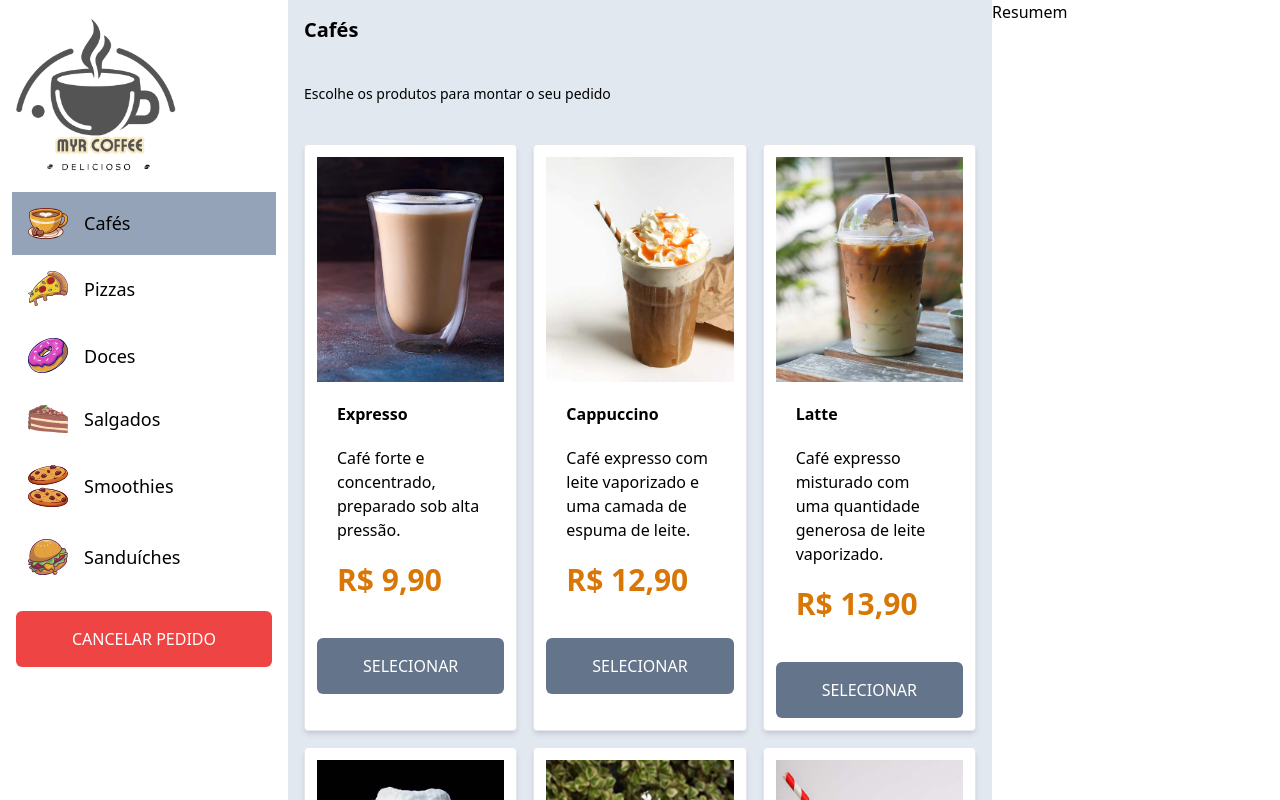
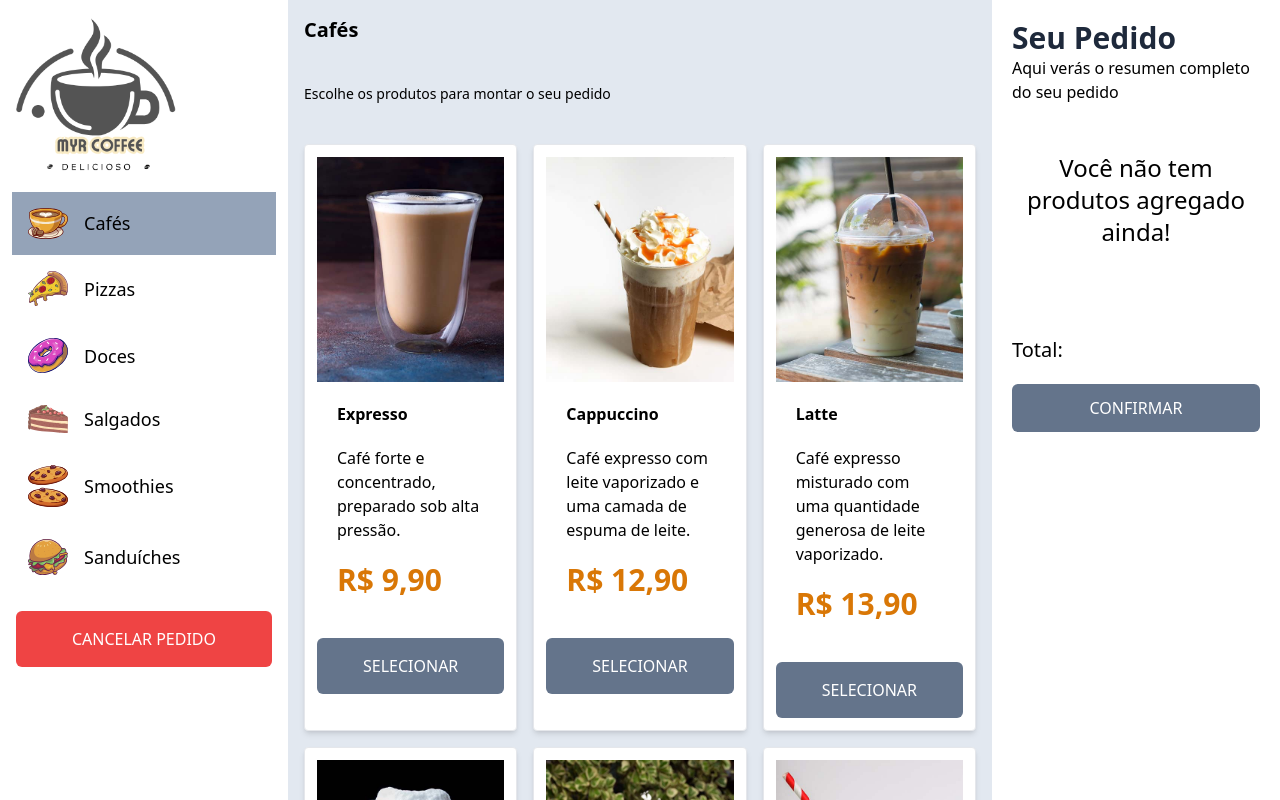
Before and after one commit to maxiamikel19/sistema-cafeteria-web, a React (Vite) app: page / in a window 1280 px wide. Built offline with nearby package versions, Linux system fonts and the light colour scheme.

Commit message:
Implementar o Resumen de pedido e adicionat funcionamento ao botão adicionar produto ao pedido

```diff
--- a/src/components/ModalProduto.jsx
+++ b/src/components/ModalProduto.jsx
@@ -4,7 +4,7 @@ import { formatarDinheiro } from "../helpers"
 
 export default function ModalProduto() {
 
-    const {produto, handleClickModalProduto} = useProvider()
+    const {produto, handleClickModalProduto, handleAdicionarprodutoPedido} = useProvider()
     const {nome,descricao, imagen, preco} = produto
     const [cantidade, setCantidade] = useState(1)
 
@@ -80,6 +80,11 @@ export default function ModalProduto() {
                     <button
                         type="button"
                         className="bg-slate-500 hover:bg-slate-700 text-white uppercase w-full p-3 cursor-pointer rounded-md"
+                        onClick={ () => {
+                                handleAdicionarprodutoPedido({...produto, cantidade});
+                                handleClickModalProduto();
+                            }
+                        }
                     >Adicionar</button>
                 </div>
             </div>
--- a/src/components/Resumem.jsx
+++ b/src/components/Resumem.jsx
@@ -1,10 +1,45 @@
-import React from 'react'
+import useProvider from "../hooks/useProvider"
+import ResumenProduto from "./ResumenProduto"
 
 export default function Resumem() {
 
+  const {pedido} = useProvider()
+
+  //console.log(pedido)
+
   return (
-    <div className='md:w-72 h-screen'>
-        Resumem
-    </div>
+    <aside className='w-72 h-screen p-5 overflow-y-scroll'>
+        <h1 className='text-3xl font-semibold text-slate-800 capitalize'>Seu pedido</h1>
+        <p>Aqui ver&aacute;s o resumen completo do seu pedido</p>
+
+        <div className="py-10">
+          {pedido.length === 0 ? (
+            <div className="p-2">
+              <h1 className="text-2xl text-center">Voc&ecirc; n&atilde;o tem produtos agregado ainda!</h1>
+            </div>
+          ) : (
+            pedido.map(produto => (
+
+              <ResumenProduto
+                 produto={produto}
+                 key={produto.id}
+              />
+
+            ))
+          )}
+        </div>
+
+        <p className="text-xl mt-10">Total: {''}</p>
+
+        <form className="w-full">
+          <div className="mt-5">
+            <input
+              type="submit"
+              className="bg-slate-500 hover:bg-slate-700 text-white uppercase w-full p-3 cursor-pointer rounded-md"
+              value="Confirmar"
+            />
+          </div>
+        </form>
+    </aside>
   )
 }
--- /dev/null
+++ b/src/components/ResumenProduto.jsx
@@ -0,0 +1,56 @@
+import { formatarDinheiro } from "../helpers"
+
+export default function ResumenProduto({produto}) {
+
+    const {id, nome, preco, cantidade} = produto
+
+  return (
+    <div className="shadow space-y-1 p-4 bg-white">
+    <div className="space-y-2">
+      <p className="text-md font-semibold">{nome}</p>
+      <p className="text-md uppercase font-bold ">qtd: {cantidade}</p>
+      <p className="text-lg font-bold text-amber-500">
+        Pre&ccedil;o: {formatarDinheiro(preco)}
+      </p>
+      <p className="text-lg text-gray-700">
+        Subtotal: {formatarDinheiro(preco * cantidade)}
+      </p>
+    </div>
+
+    <div className="flex justify-between gap-2 pb-4">
+      <button
+        type="button"
+        className="bg-sky-700 p-2 text-white rounded-md font-bold uppercase shadow-md text-center"
+      >
+        <svg
+          xmlns="http://www.w3.org/2000/svg"
+          className="h-5 w-5"
+          viewBox="0 0 20 20"
+          fill="currentColor"
+        >
+          <path d="M13.586 3.586a2 2 0 112.828 2.828l-.793.793-2.828-2.828.793-.793zM11.379 5.793L3 14.172V17h2.828l8.38-8.379-2.83-2.828z" />
+        </svg>
+      </button>
+      <button
+        type="button"
+        className="bg-red-700 p-2 text-white rounded-md font-bold uppercase shadow-md text-center"
+      >
+        <svg
+          xmlns="http://www.w3.org/2000/svg"
+          className="h-5 w-5"
+          fill="none"
+          viewBox="0 0 24 24"
+          stroke="currentColor"
+          strokeWidth={2}
+        >
+          <path
+            strokeLinecap="round"
+            strokeLinejoin="round"
+            d="M19 7l-.867 12.142A2 2 0 0116.138 21H7.862a2 2 0 01-1.995-1.858L5 7m5 4v6m4-6v6m1-10V4a1 1 0 00-1-1h-4a1 1 0 00-1 1v3M4 7h16"
+          />
+        </svg>
+      </button>
+    </div>
+  </div>
+  )
+}
--- a/src/providers/MainProvider.jsx
+++ b/src/providers/MainProvider.jsx
@@ -10,6 +10,7 @@ const MainProvider = ({children}) => {
     const [categoriaSelecionada, setCategoriaSelecionada] = useState(categorias[0])
     const [modal, setModal] = useState(false)
     const [produto, setProduto] = useState({})
+    const [pedido, setPedido] = useState([])
 
 
     const handleClickCategoria = (id) => {
@@ -26,6 +27,11 @@ const MainProvider = ({children}) => {
         setProduto(produto)
     }
 
+    const handleAdicionarprodutoPedido = ({categoria_id, descricao, imagen, disponivel, ...produto}) => {
+        //console.log(produto)
+        //Pega uma copia do pedido que tem a adiciona o atual produto
+        setPedido([...pedido, produto])
+    }
     return (
         <MainContext.Provider
             value={{
@@ -35,7 +41,9 @@ const MainProvider = ({children}) => {
                 modal,
                 handleClickModalProduto,
                 produto,
-                handleSetProduto
+                handleSetProduto,
+                pedido,
+                handleAdicionarprodutoPedido
             }}
         >{children}</MainContext.Provider>
     )
```
